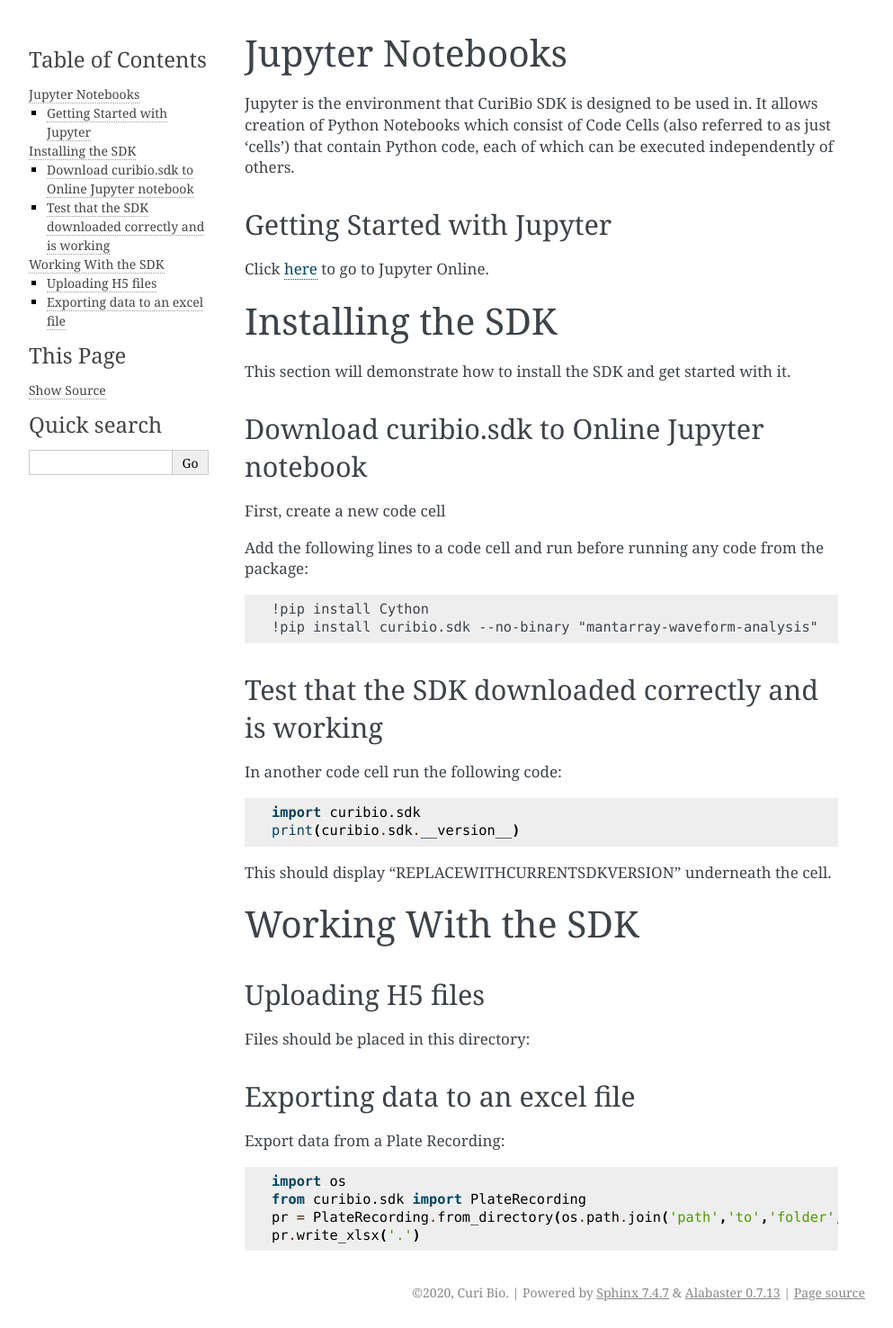
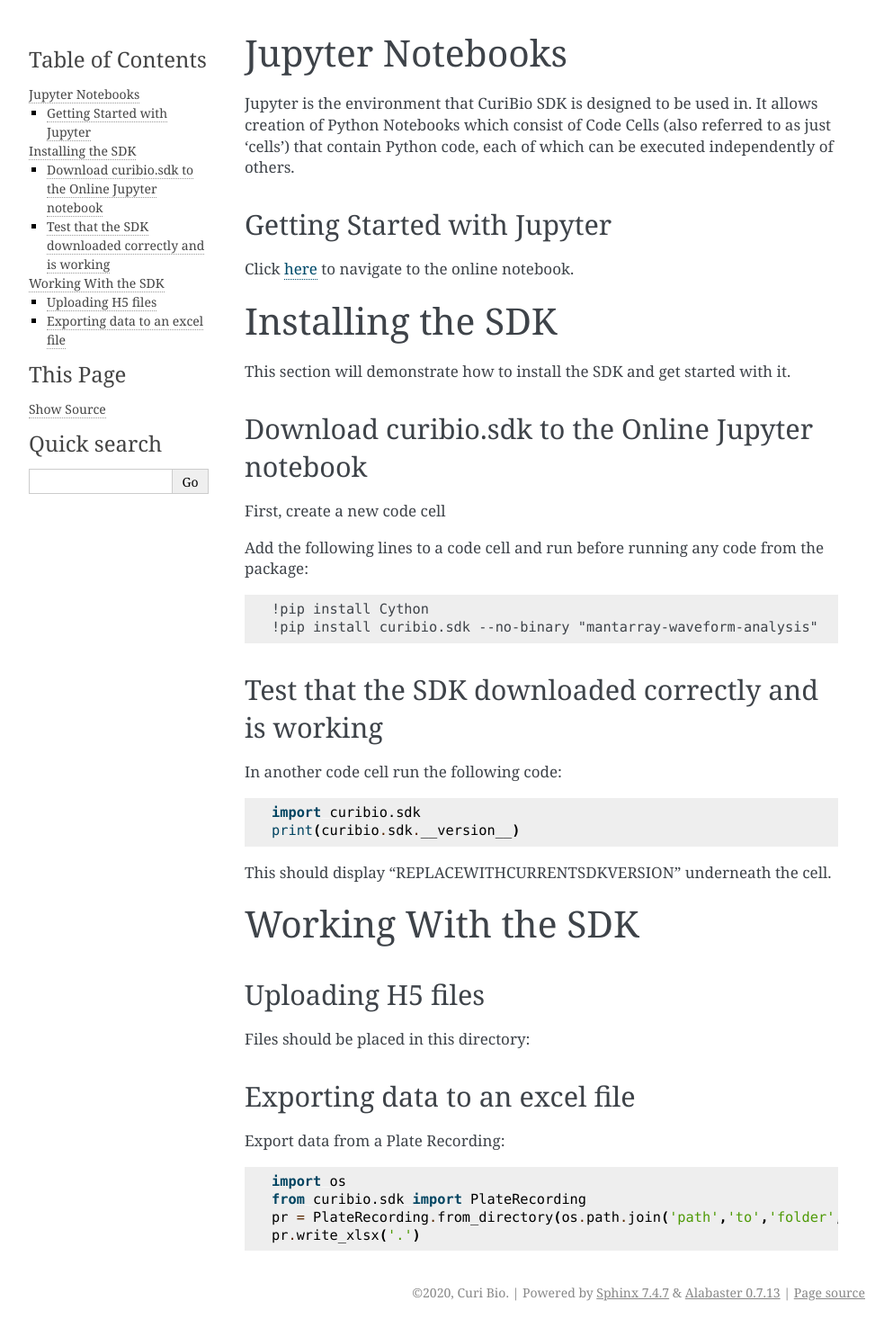
Before and after one commit to CuriBio/curibio.sdk, a Sphinx documentation site: the page built from docs/source/gettingstarted.rst, in a window 1280 px wide. Shown: the whole page at 90% size, without its empty margins (148-1141 px from the left). Built offline with Sphinx 7.4.7, drawn with Linux system fonts in a browser that asks for light colours.

Commit message:
updated link

```diff
--- a/docs/source/gettingstarted.rst
+++ b/docs/source/gettingstarted.rst
@@ -10,8 +10,8 @@
 Getting Started with Jupyter
 ----------------------------
 
-Click `here <https://hub-binder.mybinder.ovh/user/curibio-curibio.sdk-mag3pmek/tre>`_ to go to Jupyter Online.
-
+Click `here <https://mybinder.org/v2/gh/curibio/curibio.sdk/master?filepath=intro.ipynb>`_ to navigate to the online
+notebook.
 
 
 Installing the SDK
@@ -19,7 +19,7 @@
 
 This section will demonstrate how to install the SDK and get started with it.
 
-Download curibio.sdk to Online Jupyter notebook
+Download curibio.sdk to the Online Jupyter notebook
 -----------------------------------------------
 
 First, create a new code cell
--- a/setup.py
+++ b/setup.py
@@ -1,12 +1,8 @@
 # -*- coding: utf-8 -*-
 """Setup configuration."""
 
-import inspect
-
 from setuptools import find_packages
 from setuptools import setup
-
-print("***", inspect.stack([1][0]))  # allow-print
 
 setup(
     name="curibio.sdk",
```
